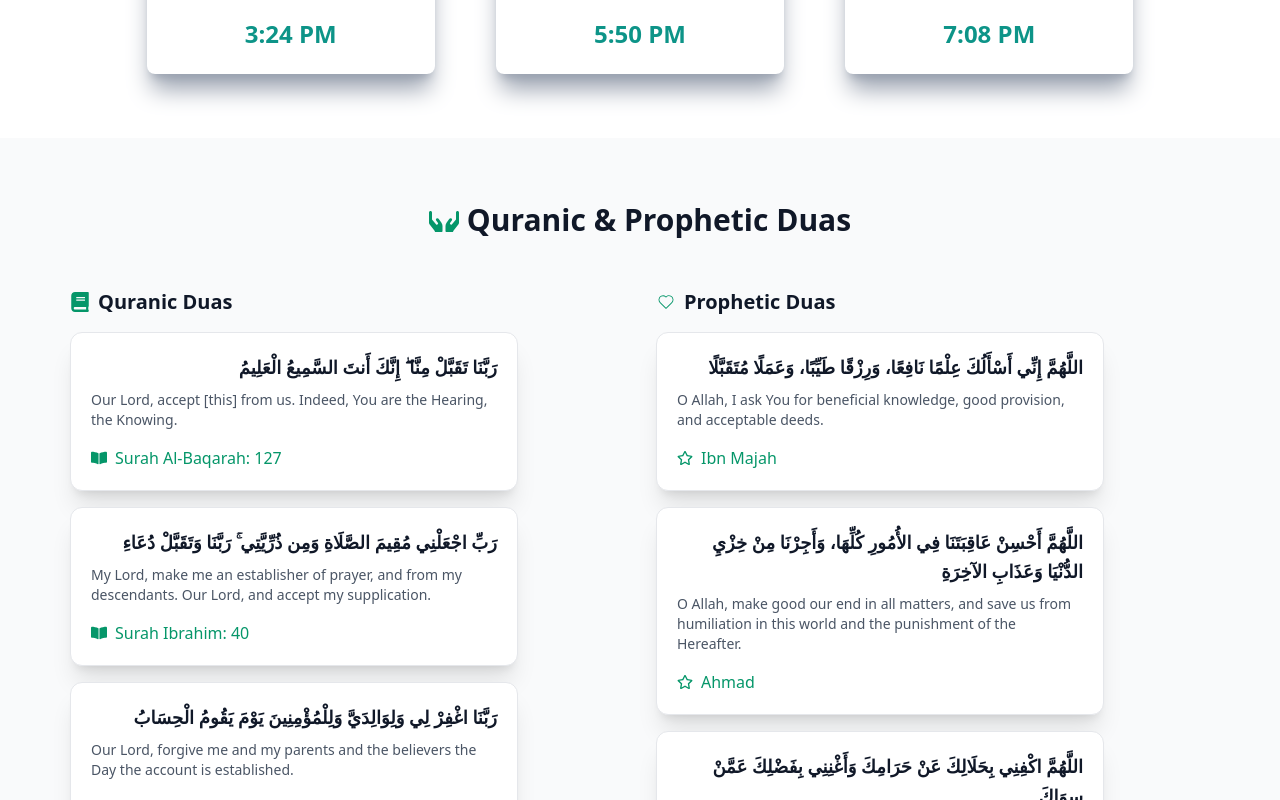
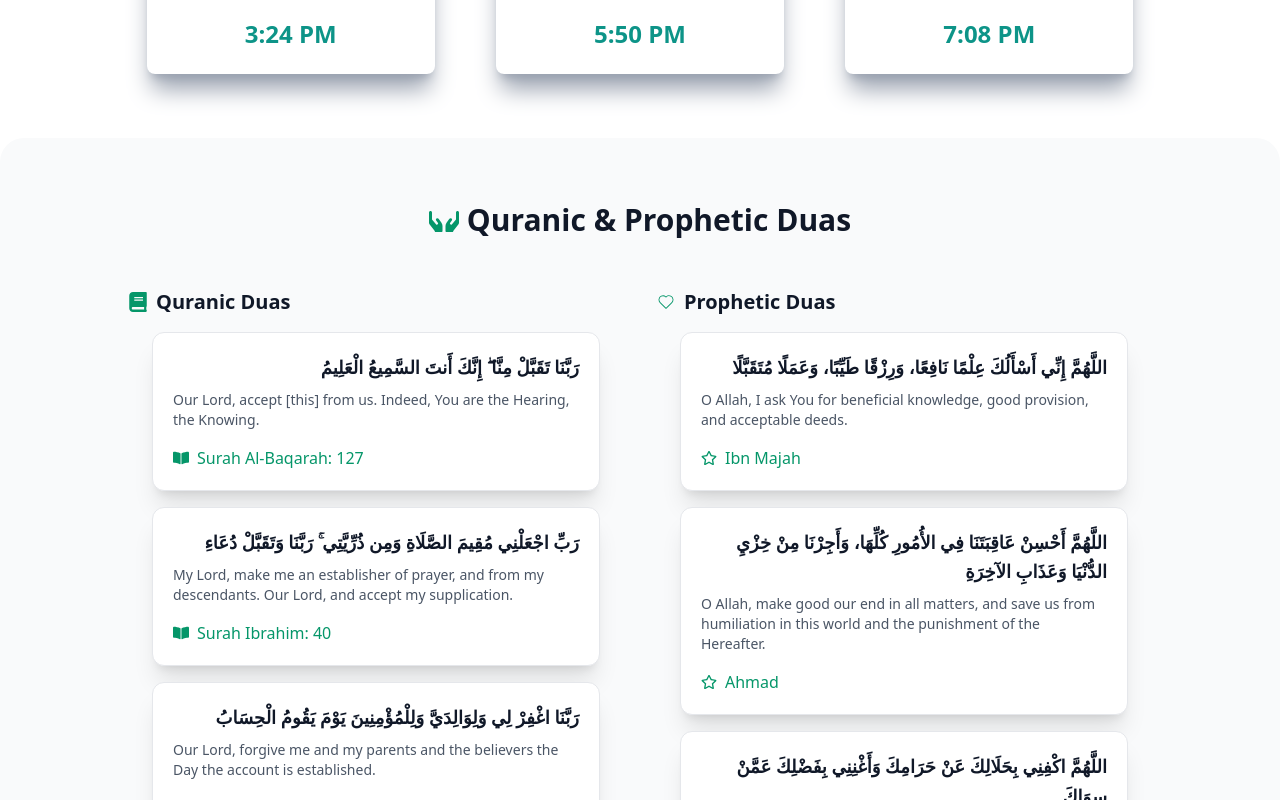
Before and after one commit to SHEFOO10/Azkar, a React (Vite) app: page / in a window 1280 px wide. Shown: the part 1020-1820 px from the top of the page. Built offline with nearby package versions, Linux system fonts and the light colour scheme; the HTML template or start-up script is replaced by a standard one.

Commit message:
small changes

```diff
--- a/src/components/Duas.jsx
+++ b/src/components/Duas.jsx
@@ -59,7 +59,7 @@ export { quranicDuas, propheticDuas };
 
 const Duas = () => {
   return (
-    <section className="py-16 px-5 bg-gray-50 container mx-auto">
+    <section className="py-16 px-5 bg-gray-50 container mx-auto rounded-3xl max-w-7xl">
       <h2 className="text-3xl font-bold text-gray-900 text-center flex justify-center items-center gap-2">
         <span className="text-[#059669] hidden md:block">
           <FaHands />
@@ -67,7 +67,7 @@ const Duas = () => {
         Quranic & Prophetic Duas
       </h2>
 
-      <div className="grid grid-cols-1 md:grid-cols-2 gap-8 m-[50px]">
+      <div className="grid grid-cols-1 md:grid-cols-2 gap-8 m-[50px] max-w-5xl mx-auto">
         <div>
           <h3 className="text-xl font-semibold text-gray-900 flex items-center gap-2 mb-4">
             <span className="text-[#059669]">
@@ -75,7 +75,7 @@ const Duas = () => {
             </span>{" "}
             Quranic Duas
           </h3>
-          <div className="flex flex-col gap-4">
+          <div className="flex flex-col gap-4 items-center">
             {quranicDuas.map((dua) => (
               <DuaCard key={dua.id} {...dua} isQuran={true} />
             ))}
@@ -89,7 +89,7 @@ const Duas = () => {
             </span>{" "}
             Prophetic Duas
           </h3>
-          <div className="flex flex-col gap-4">
+          <div className="flex flex-col gap-4 items-center">
             {propheticDuas.map((dua) => (
               <DuaCard key={dua.id} {...dua} isQuran={false} />
             ))}
```
